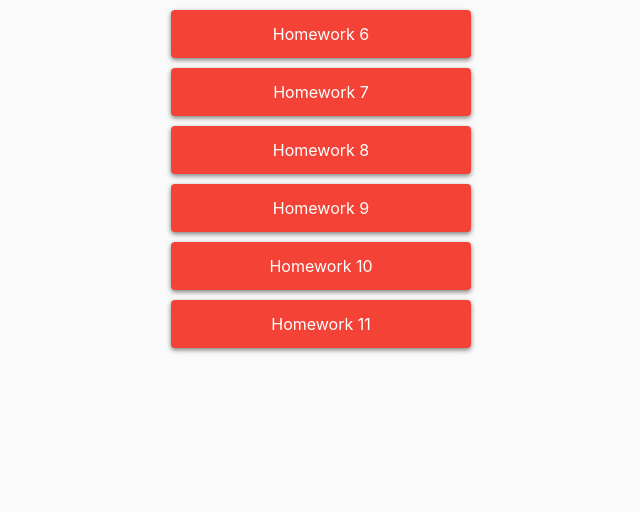
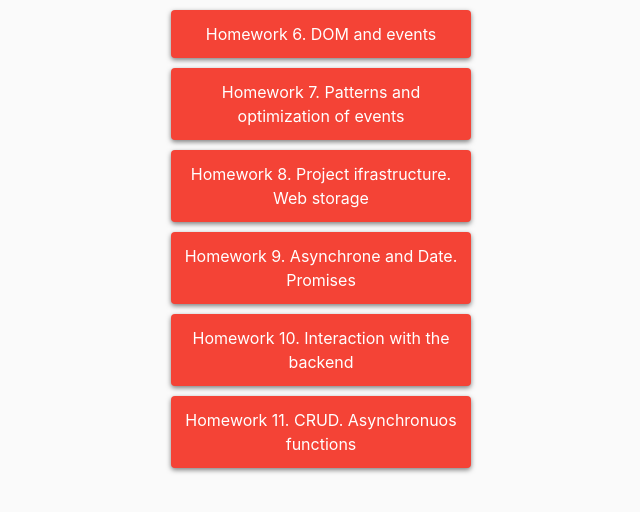
Before and after one commit to PetroShutak/JS-Homework-GoIT, a website built with Parcel: page src/index.html in a window 1280 px wide. Shown: the whole page, without its empty margins (319-959 px from the left). Built offline with nearby package versions, Linux system fonts and the light colour scheme.

Commit message:
add name modules

```diff
--- a/src/index.html
+++ b/src/index.html
@@ -4,16 +4,16 @@
     <meta charset="UTF-8" />
     <meta http-equiv="X-UA-Compatible" content="IE=edge" />
     <meta name="viewport" content="width=device-width, initial-scale=1.0" />
-    <title>Homework 8</title>
+    <title>JS-Homework-GoIT</title>
     <link rel="stylesheet" href="css/common.css" />
   </head>
   <body>
-    <a href="./hw6.html" class="hw-link">Homework 6 </a>
-    <a href="./hw7.html" class="hw-link">Homework 7 </a>
-    <a href="./hw8.html" class="hw-link">Homework 8 </a>
-    <a href="./hw9.html" class="hw-link">Homework 9 </a>
-    <a href="./hw10.html" class="hw-link">Homework 10 </a>
-    <a href="./hw11.html" class="hw-link">Homework 11 </a>
+    <a href="./hw6.html" class="hw-link">Homework 6. DOM and events</a>
+    <a href="./hw7.html" class="hw-link">Homework 7. Patterns and optimization of events</a>
+    <a href="./hw8.html" class="hw-link">Homework 8. Project ifrastructure. Web storage</a>
+    <a href="./hw9.html" class="hw-link">Homework 9. Asynchrone and Date. Promises</a>
+    <a href="./hw10.html" class="hw-link">Homework 10. Interaction with the backend</a>
+    <a href="./hw11.html" class="hw-link">Homework 11. CRUD. Asynchronuos functions</a>
     <!-- <a href="./hw6.html">Homework 6 </a>
     <a href="./hw7.html">Homework 7 </a>
     <a href="./hw8.html">Homework 8 </a> -->
```
